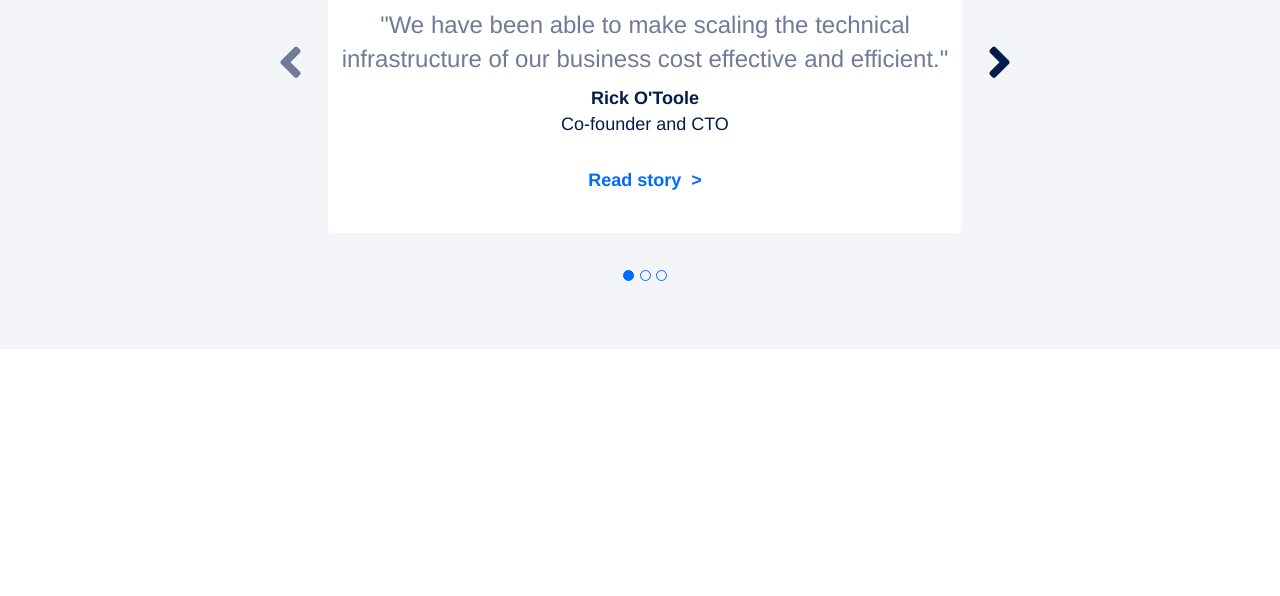
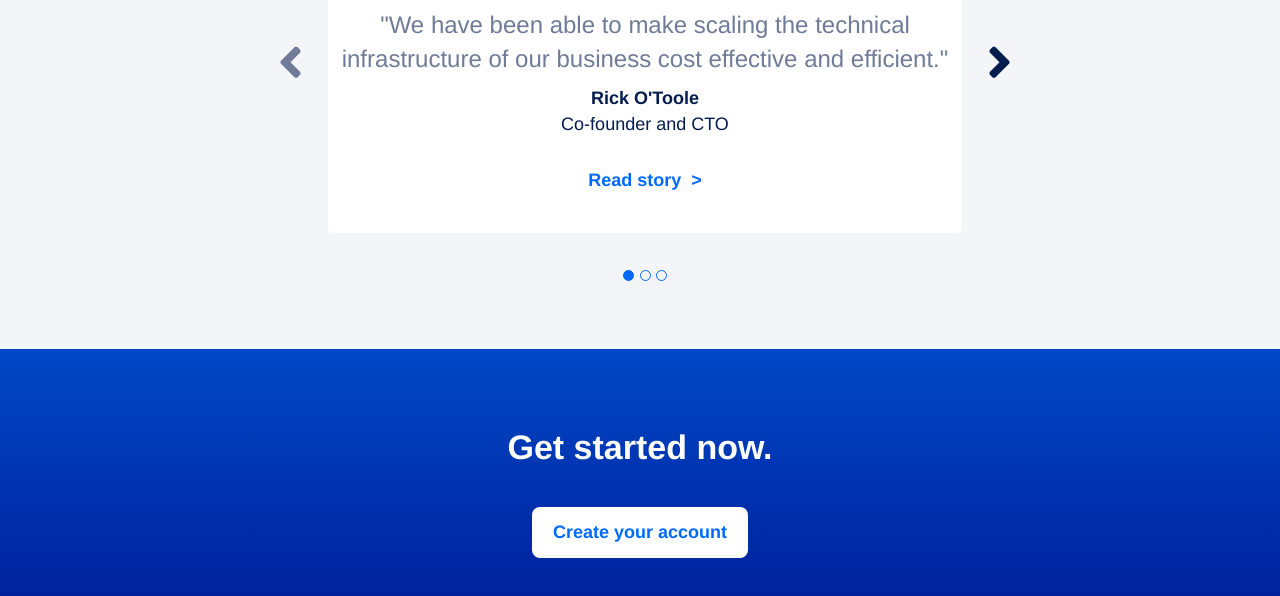
Before and after one commit to MarcoBagnasco/html-css-digitalocean, a plain HTML site: page index.html in a window 1280 px wide. Shown: the part 3583-4179 px from the top of the page. Before the commit the page ends 3932 px from the top, so only its background shows below. Drawn offline with nearby package versions, Linux system fonts and the light colour scheme.

Commit message:
add get-started sect.

```diff
--- a/css/style.css
+++ b/css/style.css
@@ -75,6 +75,14 @@ img{
 .my-btn-dodgerblue{
     color: #fff;
     background-color: #579aff;
+}
+.my-btn-white{
+    padding: 12px 20px;
+    font-weight: bold;
+    font-size: 18px;
+    color: #006aff;
+    background-color: #fff;
+    border-radius: 8px;
 }
 .my-btn-google{
     position: relative;
@@ -378,3 +386,14 @@ section.reviews{
     display: inline-block;
     margin-top: 30px;
 }
+
+/* GET STARTED SECT. */
+section.get-started{
+    padding: 60px 0;
+}
+.get-started h2{
+    font-size: 34px;
+}
+.get-started .btn{
+    margin-top: 30px;
+}
--- a/index.html
+++ b/index.html
@@ -313,6 +313,12 @@
                 <div class="scroll-spot spot-empty"></div>
             </div>
         </section>
+
+        <!-- GET STARTED SECT. -->
+        <section class="get-started text-center bg-gradient">
+            <h2 class="txt-white">Get started now.</h2>
+            <div class="btn my-btn-white">Create your account</div>
+        </section>
     </main>
 </body>
 </html>
```
